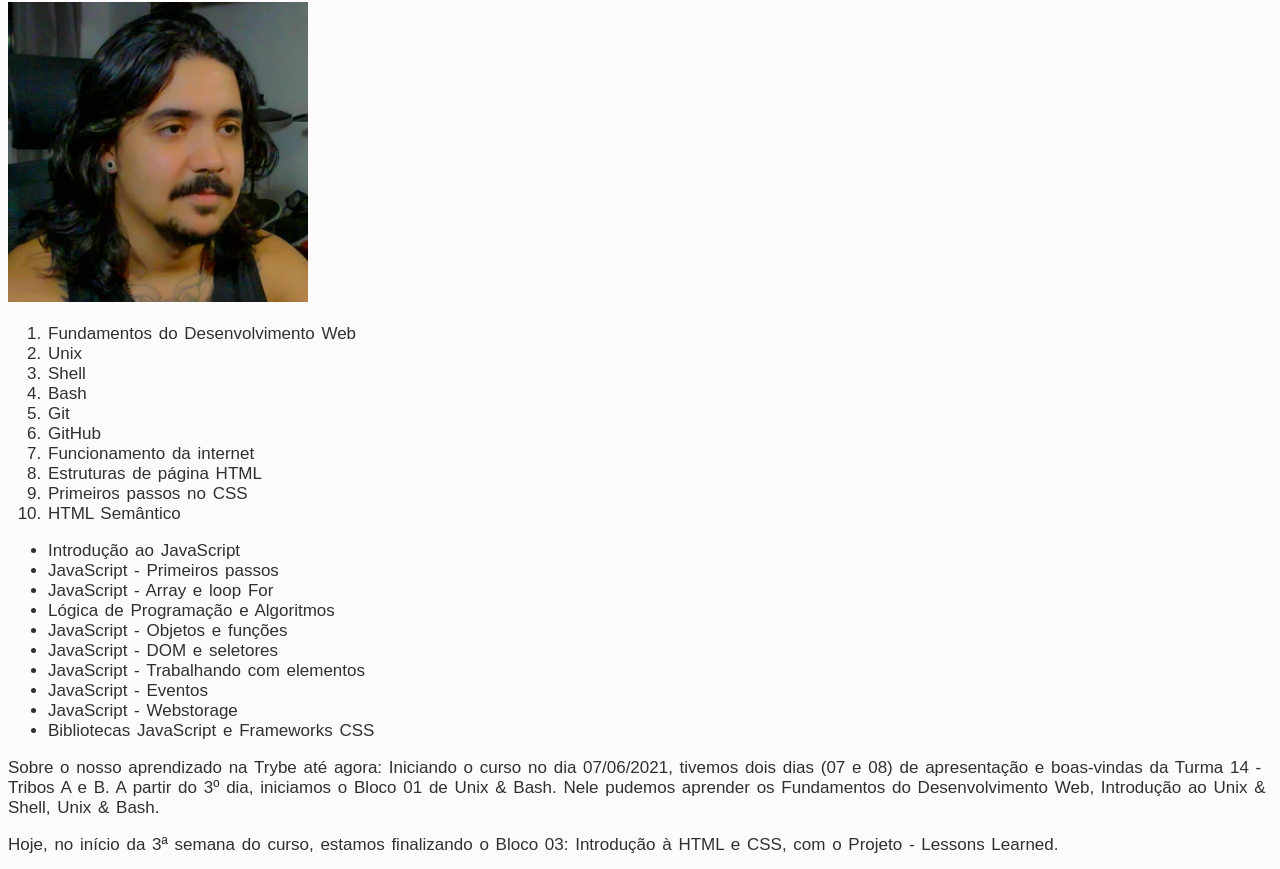
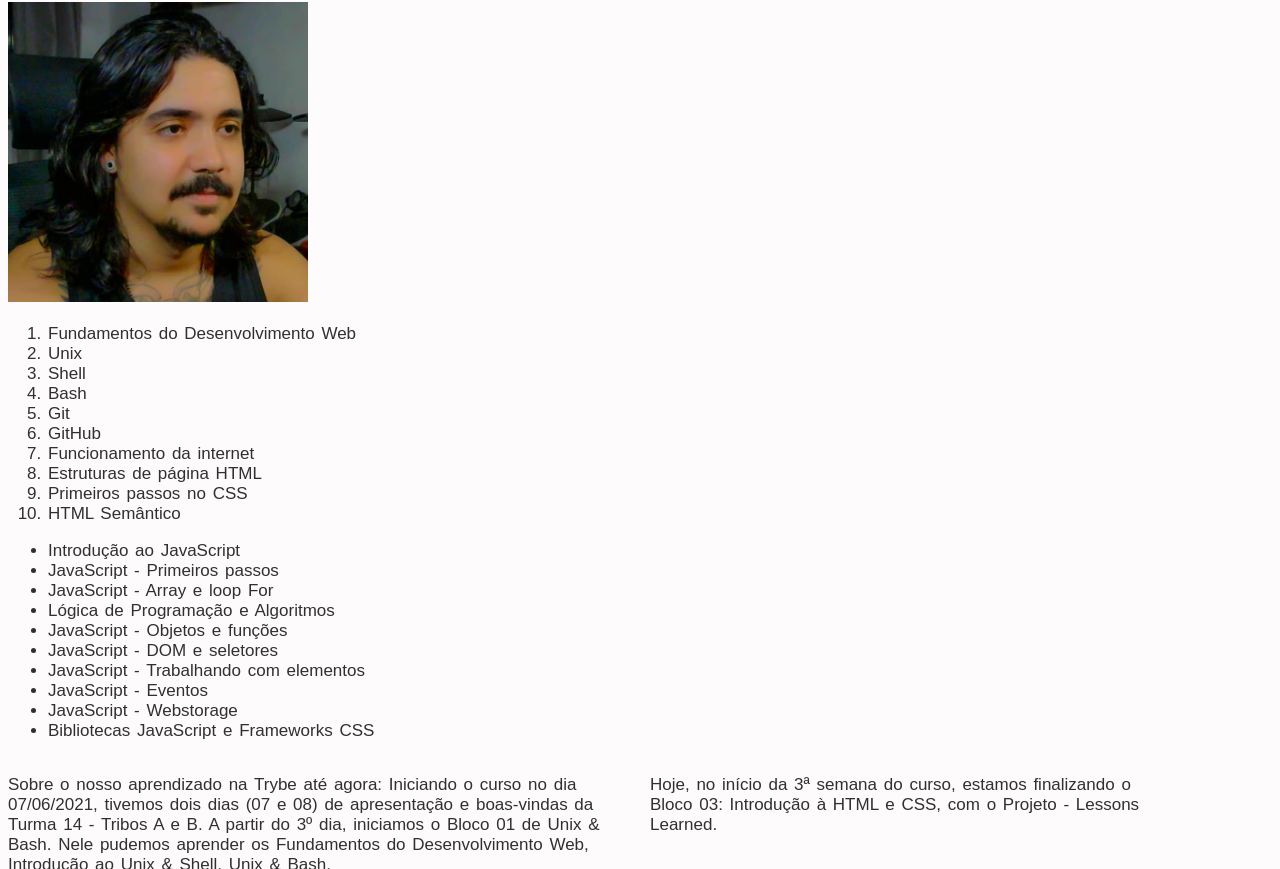
Before and after one commit to israelnazareth/lessons-learned-project, a website: page index.html in a window 1280 px wide. Shown: the part 66-935 px from the top of the page. Drawn offline with Linux system fonts and the light colour scheme.

Commit message:
Requisito #15

```diff
--- a/index.html
+++ b/index.html
@@ -38,10 +38,10 @@
 			<li>JavaScript - Webstorage</li>
 			<li>Bibliotecas JavaScript e Frameworks CSS</li>
 		</ul>
-		<article>
+		<article class="lado-esquerdo">
 			<p>Sobre o nosso aprendizado na Trybe até agora: Iniciando o curso no dia 07/06/2021, tivemos dois dias (07 e 08) de apresentação e boas-vindas da Turma 14 - Tribos A e B. A partir do 3º dia, iniciamos o Bloco 01 de Unix & Bash. Nele pudemos aprender os Fundamentos do Desenvolvimento Web, Introdução ao Unix & Shell, Unix & Bash.</p>
 		</article>
-		<aside>
+		<aside class="lado-direito">
 			<section>
 				<p>Hoje, no início da 3ª semana do curso, estamos finalizando o Bloco 03: Introdução à HTML e CSS, com o Projeto - Lessons Learned.</p>
 			</section>
--- a/style.css
+++ b/style.css
@@ -16,6 +16,18 @@ body {
   margin-top: 60px;
 }
 
+.lado-esquerdo {
+  display: inline-block;
+  width: 50%;
+}
+
+.lado-direito {
+  position: absolute;
+  margin-left: 10px;
+  width: 40%;
+  display: inline-block;
+}
+
 table {
   border-collapse: collapse;
 }
@@ -29,3 +41,7 @@ th {
   border: 2px solid rgb(221, 221, 221);
   padding: 8px;
 }
+
+footer {
+  margin-bottom: 40px;
+}
```
